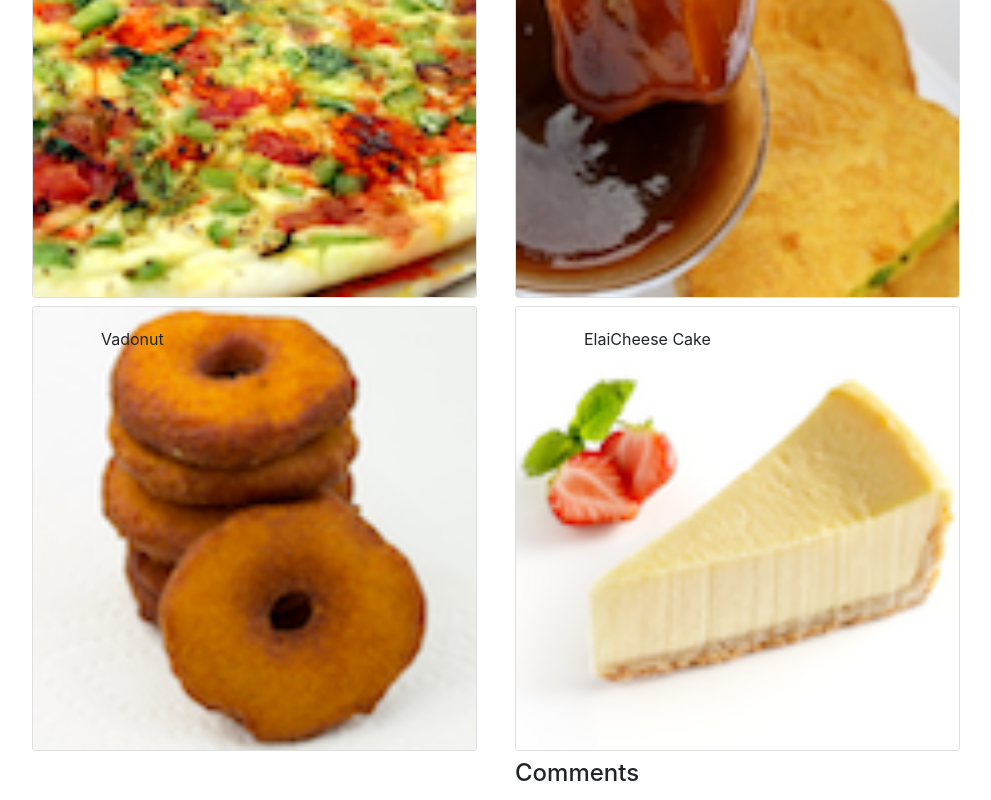
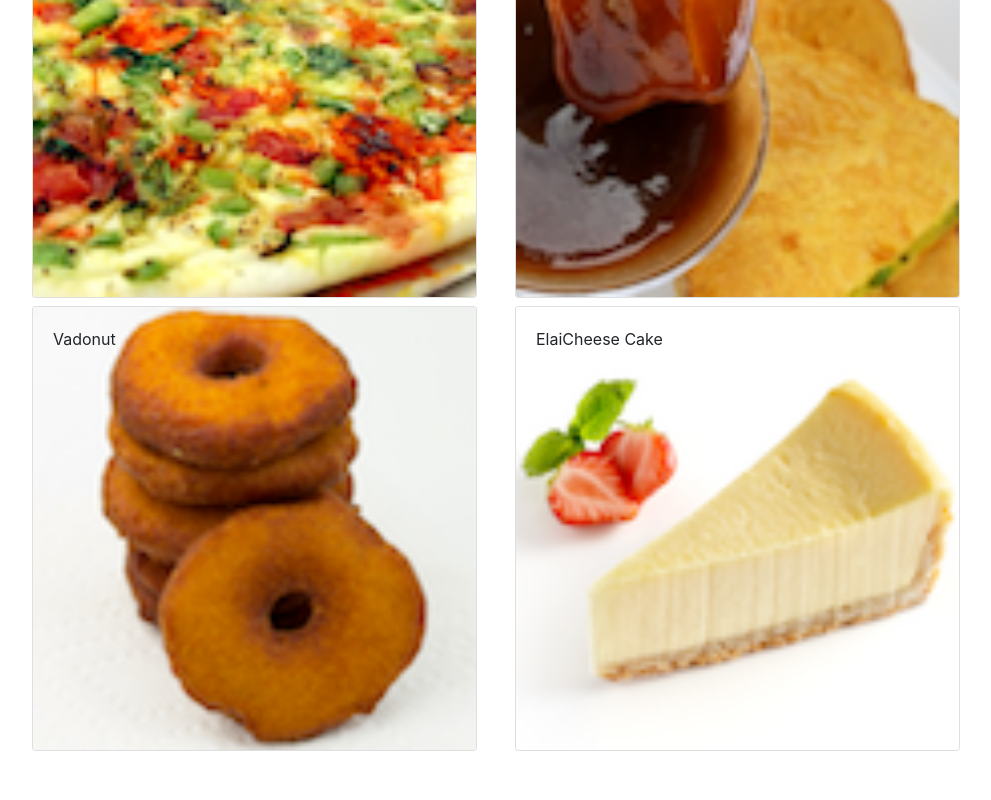
Before and after one commit to granulatedsugar/Full-Stack-Web-Dev-React-Specialization, a React (Create React App) app in the folder Front-End Web Development with React/confusion/: page / in a window 1280 px wide. Shown: the part 207-1007 px from the top of the page, without its empty margins (57-1048 px from the left). After the commit the page ends 962 px from the top, so only its background shows below. Built offline with nearby package versions, Linux system fonts and the light colour scheme.

Commit message:
Lifecycle and Functional Components

```diff
--- a/Front-End Web Development with React/confusion/src/components/DishdetailComponent.js
+++ b/Front-End Web Development with React/confusion/src/components/DishdetailComponent.js
@@ -1,57 +1,66 @@
-import React, { Component } from 'react';
-import { Card, CardBody, CardImg, CardText, CardTitle } from 'reactstrap';
+import React from 'react';
+import { Badge, Card, CardBody, CardImg, CardText, CardTitle } from 'reactstrap';
 
 
-class DishDetail extends Component {
-
-    constructor(props) {
-        super(props);
-    }
-
-    renderComment(dish) {
-        if (dish !=  null) {
-            let dateConfig = { year: "numeric", month: "short", day: "numeric"};
-            return dish.comments.map( comment => (
-                <ul key={comment.id} className="list-unstyled">
-                    <li>{comment.comment}</li>
-                    <li>-- {comment.author}, {new Date(comment.date).toLocaleDateString("en-US", dateConfig)}</li>
-                </ul>
-            ));
-        } else return <div />;
-    }
-
-    renderDish(dish) {
+//Render selected dish image/name/description
+function RenderDish({dish}) {
     if (dish != null) {
         return(
+            <div className="col-12 col-md-5 m-1">
                 <Card>
-                    <CardImg top src={dish.image} alt={dish.name}/>
+                    <CardImg width="100%" src={dish.image} alt={dish.name} />
                     <CardBody>
                         <CardTitle>{dish.name}</CardTitle>
                         <CardText>{dish.description}</CardText>
                     </CardBody>
                 </Card>
+            </div>
         );
     } else return <div/>;
 }
 
-    render() {
 
-    const {dish} = this.props;
+// Render comment
+function RenderComment({comment}) {
 
-        return(
+    let dateConfig = { year: "numeric", month: "short", day: "numeric"};
+
+    if (comment !=  null) {
+        let list = comment.map((comment)=>{
+            return (
+            <ul key={comment.id} className="list-unstyled">
+                <li>{comment.comment}</li>
+                <li>-- {comment.author}, {new Date(comment.date).toLocaleDateString("en-US", dateConfig)}</li>
+            </ul>
+            )
+        })
+        return (
+            <div className="col-12 col-md-5 m-1">
+                <h4>Comments</h4>
+                <ul className="list-unstyled">
+                    {list}
+                </ul>
+            </div>
+        )
+    } else return <div/>;
+}
+
+
+const DishDetail = (props) => {
+
+    const {dish} = props;
+
+    return dish?(
         <div className="container">
             <div className="row">
-                    <div className="col-12 col-md-5 m-1">
-                        <div>{this.renderDish(dish)}</div>
-                    </div>
-                    <div className="col-12 col-md-5 m-1">
-                        <h4>Comments</h4>
-                        <div>{this.renderComment(dish)}</div>
+                <RenderDish dish={dish} />
+                <RenderComment comment={dish.comments} />
             </div>
         </div>
-            </div>
-        );
-    }
+    ):(
+        <div></div>
+    )
 }
 
+
 export default DishDetail;
--- a/Front-End Web Development with React/confusion/src/components/MainComponent.js
+++ b/Front-End Web Development with React/confusion/src/components/MainComponent.js
@@ -1,14 +1,13 @@
+import React, { Component } from 'react';
 import { Navbar, NavbarBrand } from 'reactstrap';
 import Menu from './MenuComponent';
+import DishDetail from './DishdetailComponent';
 import { DISHES } from '../shared/dishes';
-import { Component } from 'react';
-import Dishdetail from './DishdetailComponent';
 
 class Main extends Component {
 
   constructor(props) {
     super(props);
-
     this.state = {
         dishes: DISHES,
         selectedDish: null
@@ -16,7 +15,7 @@ class Main extends Component {
   }
 
   onDishSelect(dishId) {
-        this.setState({ selectedDish: dishId });
+    this.setState({ selectedDish: dishId});
   }
 
   render() {
@@ -24,13 +23,11 @@ class Main extends Component {
       <div>
         <Navbar dark color="primary">
           <div className="container">
-            <NavbarBrand href="/"> Ristorante Con Fusion</NavbarBrand>
+            <NavbarBrand href="/">Ristorante Con Fusion</NavbarBrand>
           </div>
         </Navbar>
-        <Menu dishes={this.state.dishes}
-            onClick={(dishId) => this.onDishSelect(dishId)} />
-        <Dishdetail
-            dish={this.state.dishes.filter((dish) => dish.id === this.state.selectedDish )[0]} />
+        <Menu dishes={this.state.dishes} onClick={(dishId) => this.onDishSelect(dishId)} />
+        <DishDetail dish={this.state.dishes.filter((dish) => dish.id === this.state.selectedDish)[0]} />
       </div>
     );
   }
--- a/Front-End Web Development with React/confusion/src/components/MenuComponent.js
+++ b/Front-End Web Development with React/confusion/src/components/MenuComponent.js
@@ -1,25 +1,25 @@
-import React, { Component } from 'react';
-import { Card, CardImg, CardImgOverlay, CardTitle } from 'reactstrap';
+import React from 'react';
+import { Card, CardImg, CardImgOverlay,
+    CardTitle } from 'reactstrap';
 
-
-class Menu extends Component {
-
-    constructor(props) {
-        super(props);
-
+function RenderMenuItem ({dish, onClick}) {
+    return (
+        <Card
+            onClick={() => onClick(dish.id)}>
+            <CardImg width="100%" src={dish.image} alt={dish.name} />
+            <CardImgOverlay>
+                <CardTitle>{dish.name}</CardTitle>
+            </CardImgOverlay>
+        </Card>
+    );
 }
 
-    render() {
+const Menu = (props) => {
 
-        const menu = this.props.dishes.map((dish) => {
+    const menu = props.dishes.map((dish) => {
         return (
-                <div key={dish.id} className="col-12 col-md-5 m-1">
-                    <Card onClick={() => this.props.onClick(dish.id)}>
-                        <CardImg width="100%" src={dish.image} alt={dish.name}/>
-                        <CardImgOverlay body className="ml-5">
-                            <CardTitle heading>{dish.name}</CardTitle>
-                        </CardImgOverlay>
-                    </Card>
+            <div className="col-12 col-md-5 m-1"  key={dish.id}>
+                <RenderMenuItem dish={dish} onClick={props.onClick} />
             </div>
         );
     });
@@ -27,11 +27,10 @@ class Menu extends Component {
     return (
         <div className="container">
             <div className="row">
-                    { menu }
+                {menu}
             </div>
         </div>
     );
 }
-}
 
 export default Menu;
```
Lines whose indentation alone changed are shown as unchanged.
